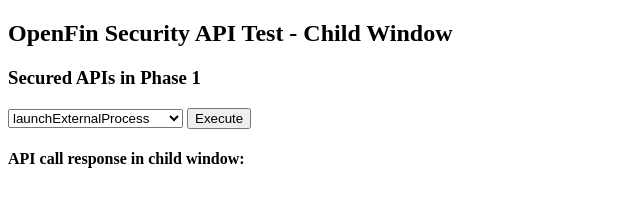
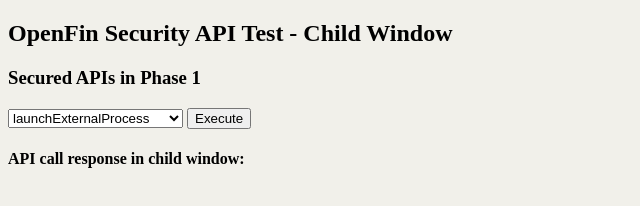
Before and after one commit to licui3936/security-api-test, a website: page public/child.html in a window 1280 px wide. Shown: the whole page, without its empty margins (0-640 px from the left). Drawn offline with Linux system fonts and the light colour scheme.

Commit message:
Add background colors

```diff
--- a/public/child.html
+++ b/public/child.html
@@ -8,7 +8,7 @@
   <meta name="viewport" content="width=device-width, initial-scale=1">
 </head>
 
-<body>
+<body style="background-color:#f1f0ea">
   <div>
     <h2>OpenFin Security API Test - Child Window</h2>
     <h3>Secured APIs in Phase 1</h3>
```
Also changed, not shown: public/iframe.html (+1 -1 lines), public/index.html (+2 -2 lines).
